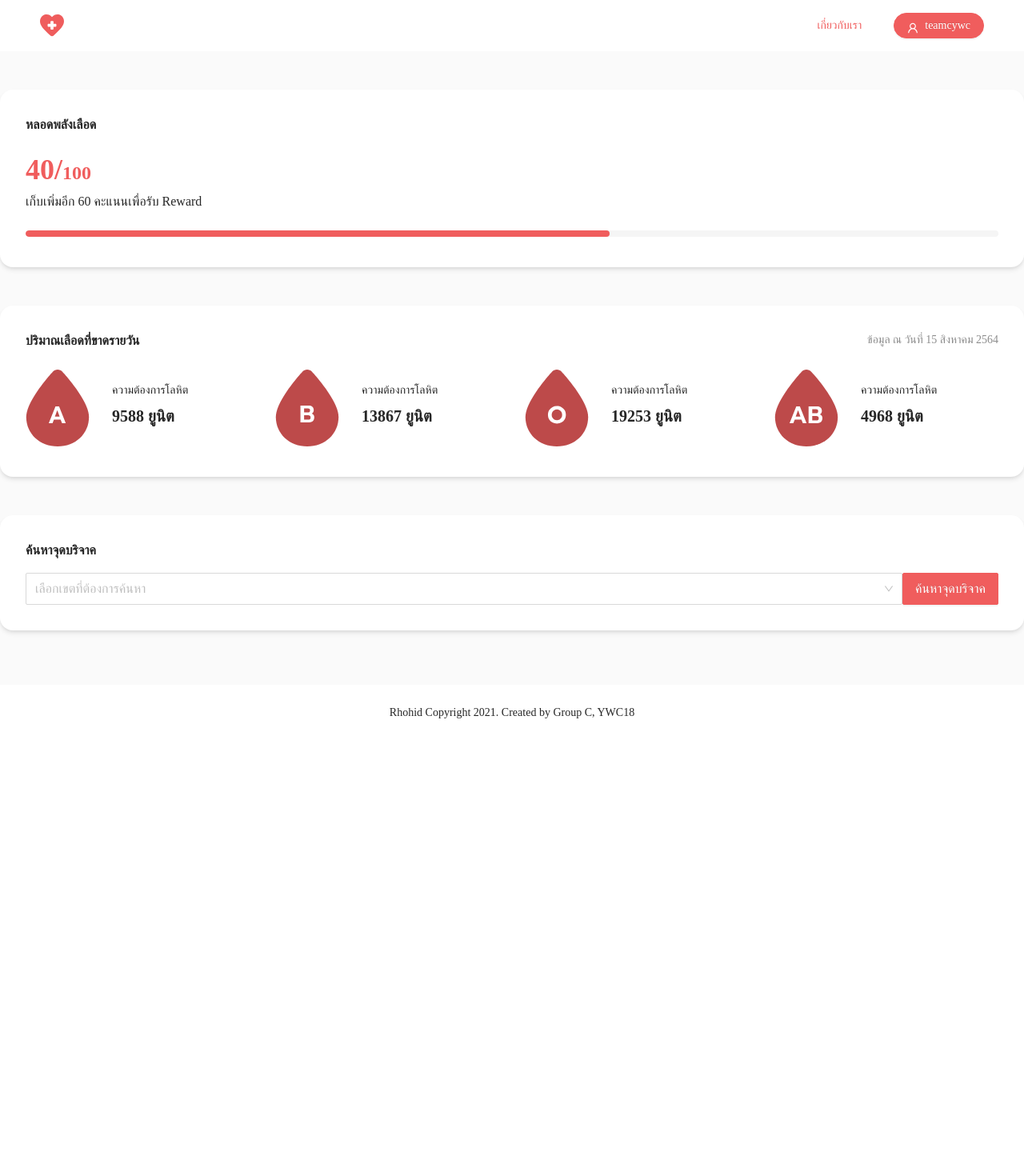
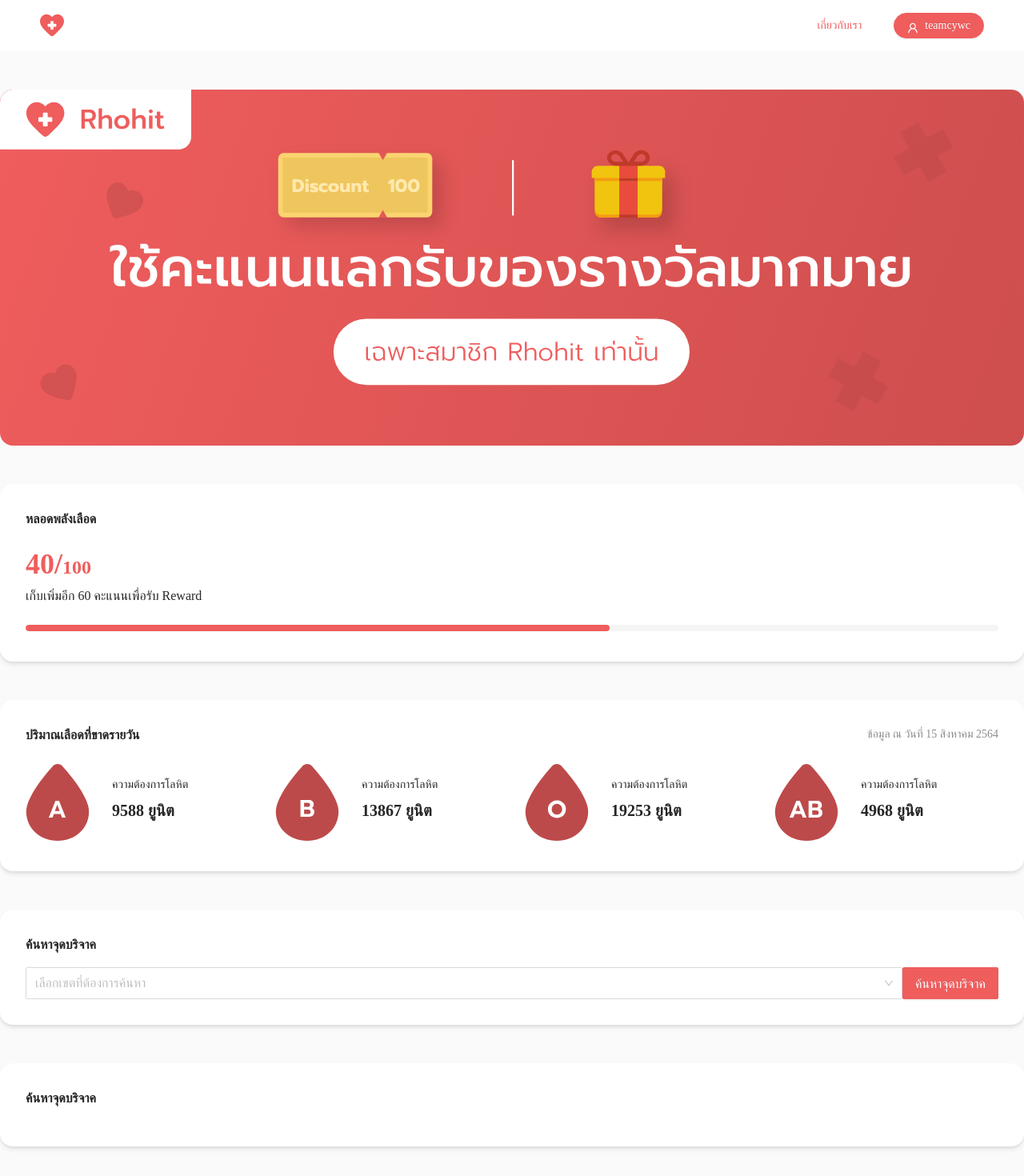
Before and after one commit to WebmasterCamp/ywc18-workshop-c, a React (Create React App) app: page / in a window 1280 px wide. Shown: the top 1470 px of the page at 80% size. Before the commit the page ends 925 px from the top, so only its background shows below. Built offline with nearby package versions, Linux system fonts and the light colour scheme.

Commit message:
add Banner

```diff
--- /dev/null
+++ b/src/containers/Home/EvaluationBanner/index.js
@@ -0,0 +1,13 @@
+import React from "react";
+
+const EvaluationBanner = () => {
+  return (
+    <div className="max-w-screen-xl m-auto mb-12">
+      <div className="rounded-2xl shadow-md h-auto bg-white  p-8">
+        <p className="text-base font-semibold mb-4">ค้นหาจุดบริจาค</p>
+      </div>
+    </div>
+  );
+};
+
+export default EvaluationBanner;
--- /dev/null
+++ b/src/containers/Home/RohitBanner/index.js
@@ -0,0 +1,17 @@
+import React from "react";
+import Banner from "../../../assets/svg/banner.svg";
+
+const RohitBanner = () => {
+  return (
+    <div className="max-w-screen-xl m-auto mb-12">
+      <img
+        src={Banner}
+        alt="banner"
+        className="rounded-2xl"
+        style={{ width: "-webkit-fill-available" }}
+      />
+    </div>
+  );
+};
+
+export default RohitBanner;
--- a/src/containers/Home/index.js
+++ b/src/containers/Home/index.js
@@ -5,19 +5,23 @@
 import NavBar from "../../components/NavBar";
 import BloodDonation from "./BloodDonation";
 import Footer from "../../components/Footer";
+import EvaluationBanner from "./EvaluationBanner";
+import RohitBanner from "./RohitBanner";
 
 const Home = () => {
   const { Content } = Layout;
   return (
     <>
       <Layout>
-        <NavBar/>
+        <NavBar />
         <Content>
+          <RohitBanner />
           <BloodMacro />
           <BloodRequire />
           <BloodDonation />
+          <EvaluationBanner />
         </Content>
-        <Footer/>
+        <Footer />
       </Layout>
     </>
   );
```
Also changed, not shown: src/assets/svg/banner.svg (added).
